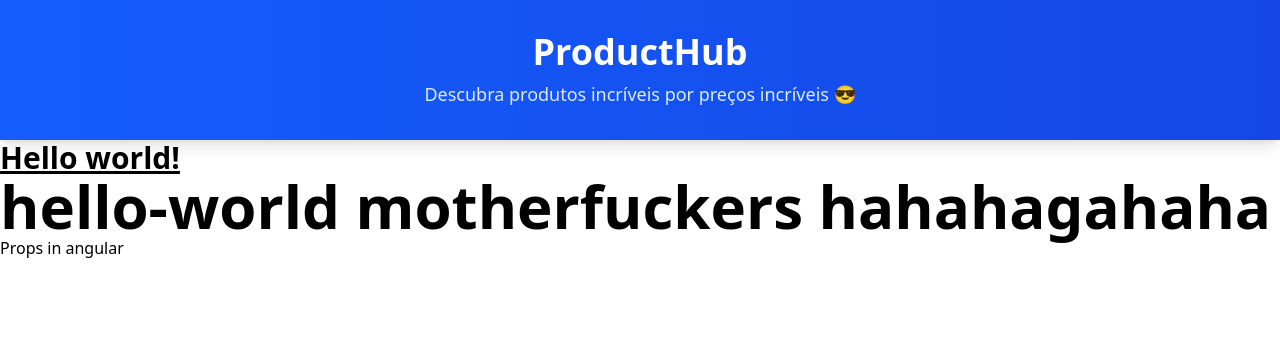
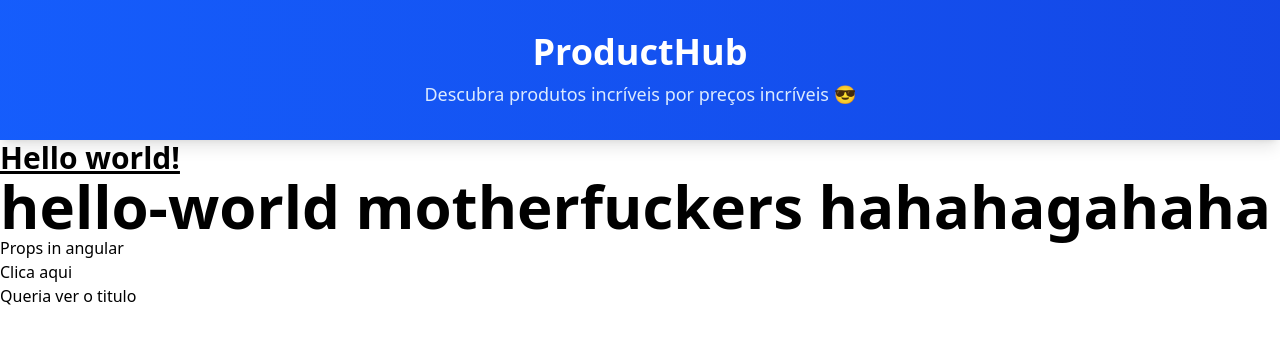
Before and after one commit to felipethecreator/product-api-front, an Angular app: page /helloworld in a window 1280 px wide. Shown: the top 344 px of the page. Built offline with nearby package versions, Linux system fonts and the light colour scheme.

Commit message:
playing with event binding

```diff
--- a/src/app/components/pages/hello-world/hello-world.html
+++ b/src/app/components/pages/hello-world/hello-world.html
@@ -1,2 +1,10 @@
 <p class="font-bold text-6xl">hello-world motherfuckers hahahagahaha</p>
 <p>{{propsInAngular}}</p>
+<button (click)="submit()">Clica aqui</button>
+
+@if(mostrarTitulo) {
+    <h1>Meu Titulo Legal</h1>
+}
+@else {
+    <h1>Queria ver o titulo</h1>
+}
--- a/src/app/components/pages/hello-world/hello-world.ts
+++ b/src/app/components/pages/hello-world/hello-world.ts
@@ -6,5 +6,12 @@ import { Component } from '@angular/core';
   templateUrl: './hello-world.html',
 })
 export class HelloWorld {
-  propsInAngular = "Props in angular"
+  propsInAngular = "Props in angular";
+
+  // https://v17.angular.io/guide/event-binding
+  submit() {
+    alert("Kappa pride");
+  }
+
+  mostrarTitulo = false;
 }
```
